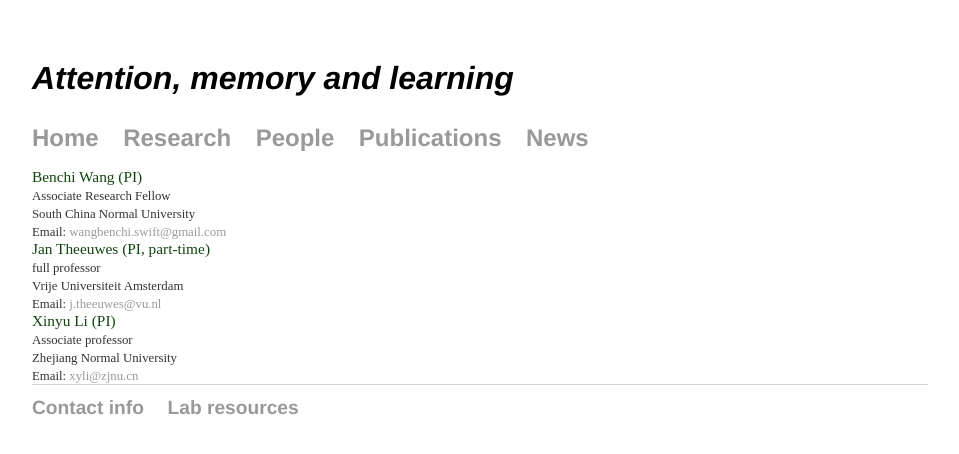
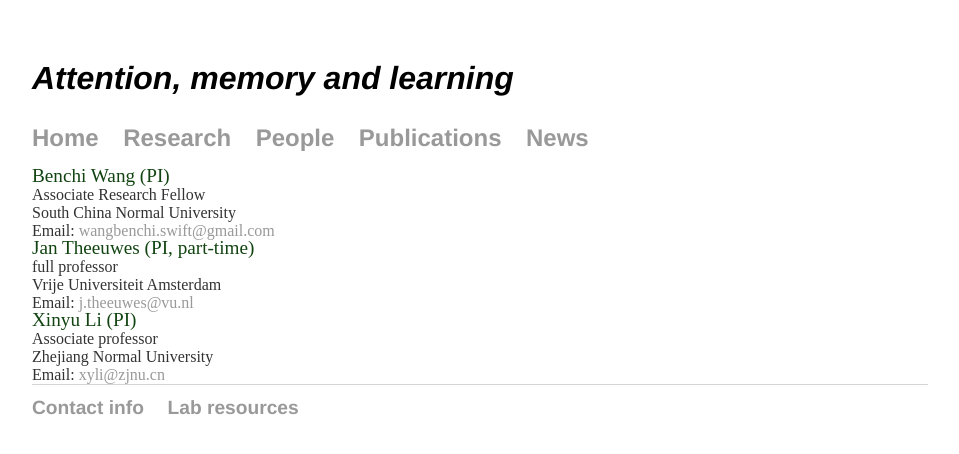
Before and after one commit to wangbenchi/wangbenchi.github.io, a Jekyll site: the page built from people/index.html, in a window 1280 px wide. Shown: the top 454 px of the page, without its empty margins (160-1119 px from the left). Built offline with Jekyll 4.4.1, drawn with Linux system fonts in a browser that asks for light colours.

Commit message:
Update main.css

```diff
--- a/css/main.css
+++ b/css/main.css
@@ -40,8 +40,8 @@
     color: #333;
 }
 p1 {
-    font-size: 0.8em;
-    line-height: 0.7em;
+    font-size: 1.0em;
+    line-height: 0.9em;
     color: #333;
 }
 footer {
```
